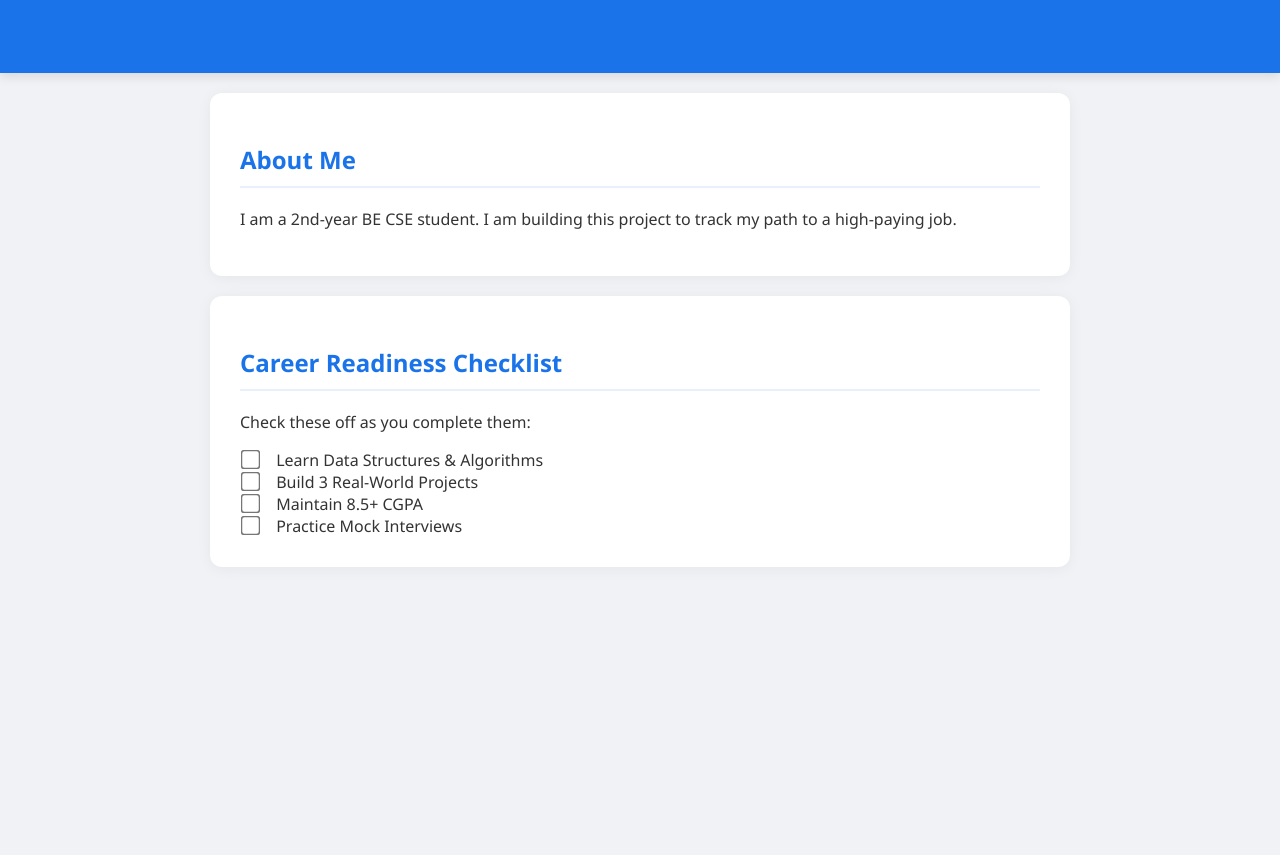
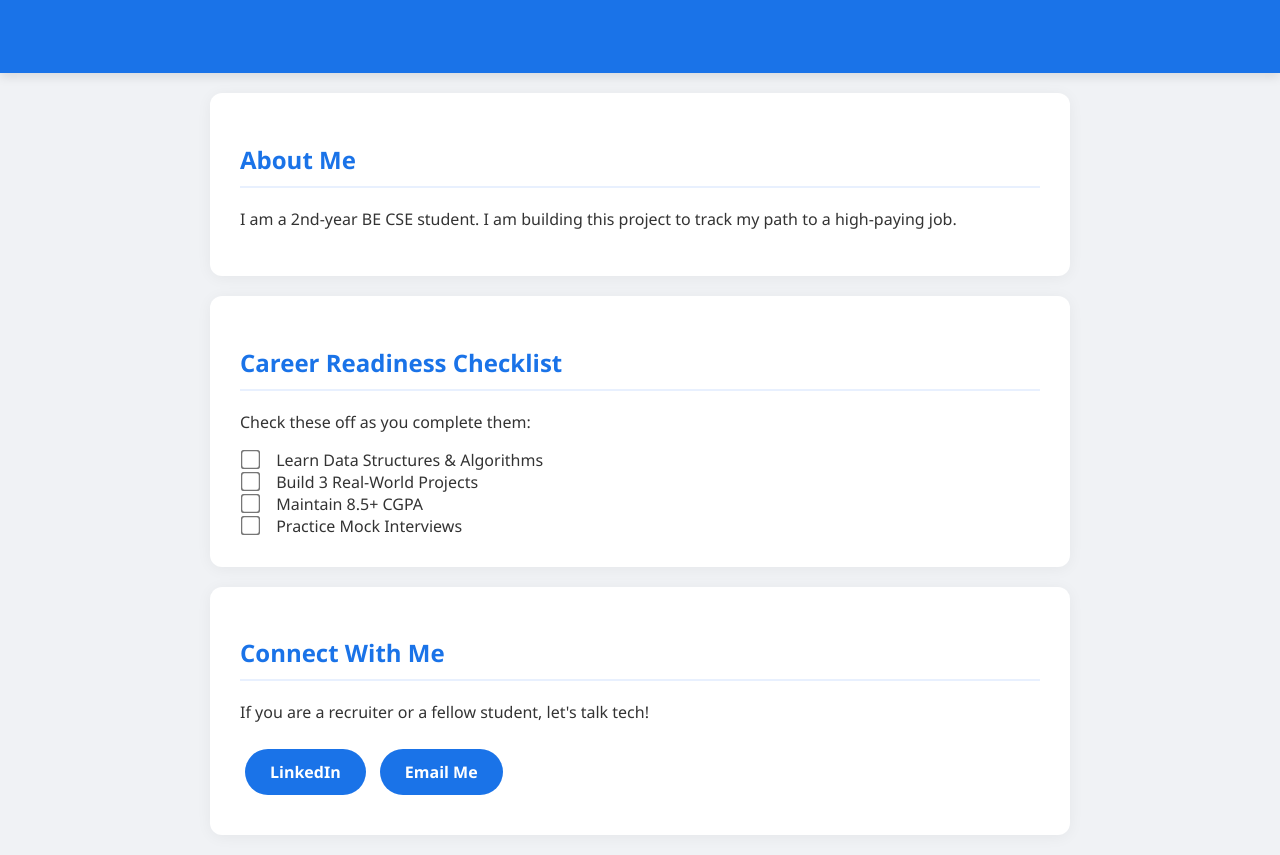
Before and after one commit to sridhar334593/my-first-repo, a plain HTML site: page index.html in a window 1280 px wide. Shown: the part 171-1026 px from the top of the page. Before the commit the page ends 800 px from the top, so only its background shows below. Drawn offline with Linux system fonts and the light colour scheme.

Commit message:
Day 3 :Added professional contact buttons

```diff
--- a/index.html
+++ b/index.html
@@ -41,6 +41,21 @@
         margin-right: 15px;
         cursor: pointer;
     }
+    .contact-button {
+        display: inline-block;
+        background-color: #1a73e8;
+        color: white;
+        padding: 12px 25px;
+        margin: 10px 5px;
+        text-decoration: none;
+        border-radius: 25px;
+        font-weight: bold;
+        transition: background 0.3s;
+    }
+
+    .contact-button:hover {
+        background-color: #1557b0; /* Gets darker when you touch it */
+    }
 </style>
 </head>
 <body>
@@ -64,6 +79,12 @@
         <input type="checkbox"> Maintain 8.5+ CGPA<br>
         <input type="checkbox"> Practice Mock Interviews<br>
     </section>
+<section id="contact">
+        <h2>Connect With Me</h2>
+        <p>If you are a recruiter or a fellow student, let's talk tech!</p>
 
+        <a href="https://linkedin.com" target="_blank" class="contact-button">LinkedIn</a>
+        <a href="mailto:sridharahdirs33@gmail.com" class="contact-button">Email Me</a>
+    </section>
 </body>
 </html>
```
